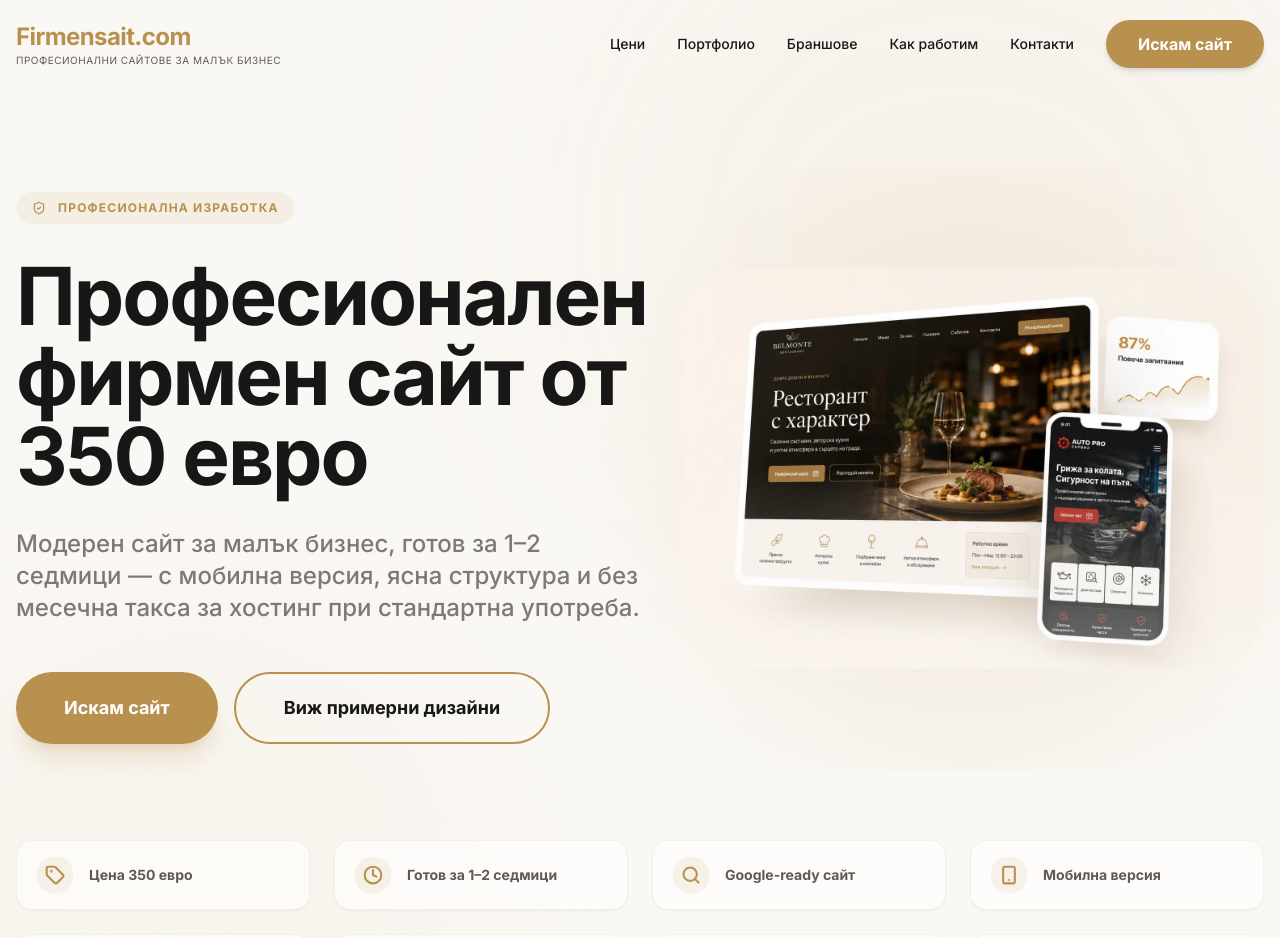
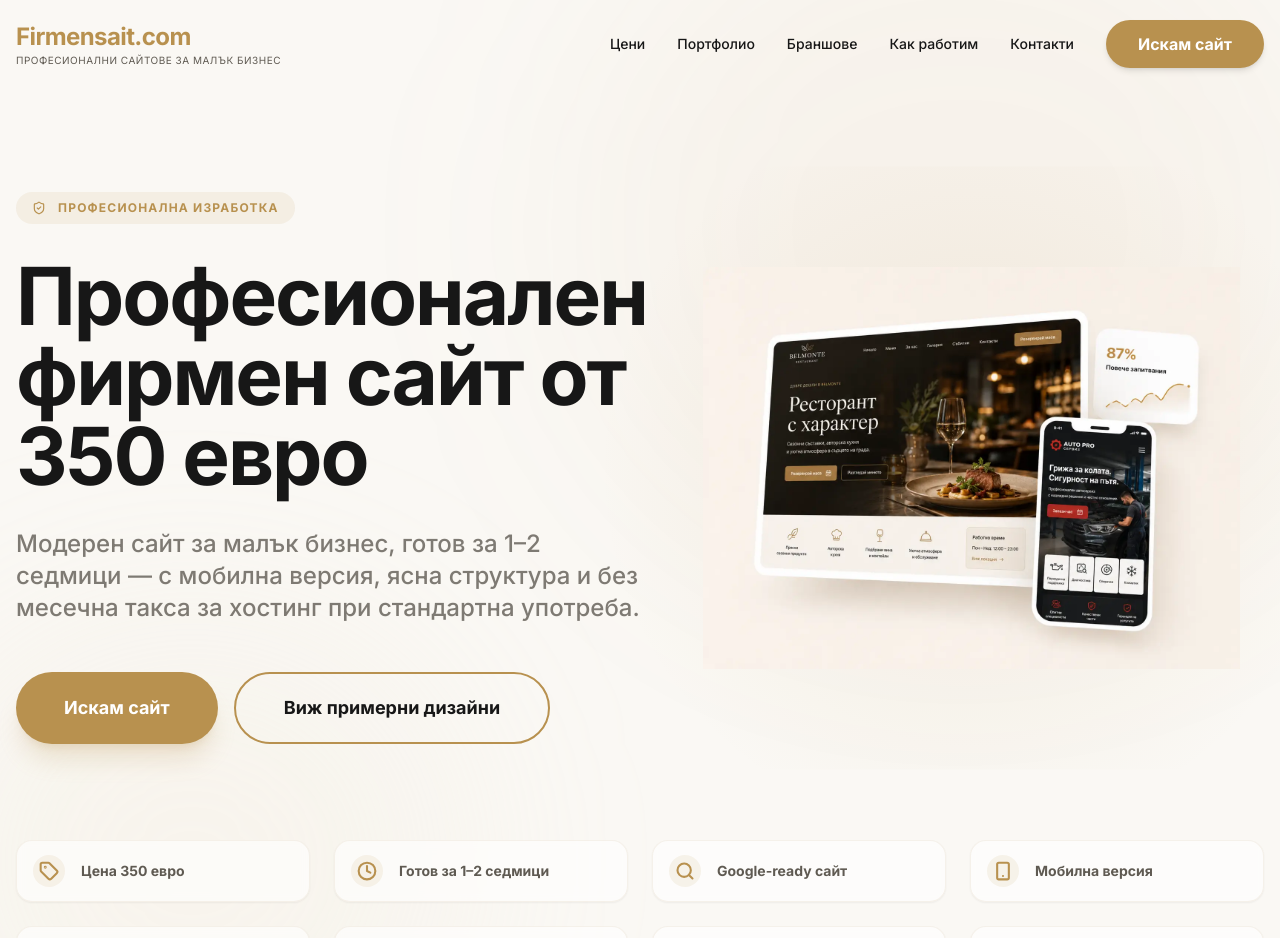
Before and after one commit to Rocka374/firmensait.com, a Next.js app: page / in a window 1280 px wide. Shown: the top 938 px of the page. Built offline with nearby package versions, Linux system fonts and the light colour scheme.

Commit message:
[dyad] Премахване на сенки/рамки от Hero изображението и настройка на баджовете по един на ред на мобилни устройства. - wrote 1 file(s) + extra files edited outside of Dyad

```diff
--- a/src/components/Hero.tsx
+++ b/src/components/Hero.tsx
@@ -26,13 +26,13 @@ const HeroBadge = ({
   className?: string;
 }) => (
   <div className={cn(
-    "bg-white/60 backdrop-blur-sm border border-border/40 px-3 py-3 md:px-5 md:py-4 rounded-2xl flex items-center gap-3 md:gap-4 shadow-sm hover:shadow-md transition-all duration-300",
+    "bg-white/60 backdrop-blur-sm border border-border/40 px-4 py-3.5 rounded-2xl flex items-center gap-4 shadow-sm hover:shadow-md transition-all duration-300",
     className
   )}>
-    <div className="w-7 h-7 md:w-9 md:h-9 bg-primary/10 rounded-lg flex items-center justify-center text-primary shrink-0">
+    <div className="w-8 h-8 bg-primary/10 rounded-lg flex items-center justify-center text-primary shrink-0">
       <Icon size={16} className="md:w-5 md:h-5" strokeWidth={2.5} />
     </div>
-    <span className="text-[10px] sm:text-xs md:text-sm font-bold text-secondary whitespace-nowrap">{children}</span>
+    <span className="text-xs sm:text-sm font-bold text-secondary whitespace-nowrap">{children}</span>
   </div>
 );
 
@@ -60,12 +60,7 @@ export default function Hero() {
         <div className="flex flex-col lg:flex-row items-center mb-16 md:mb-24 gap-12 lg:gap-8">
 
           {/* Left Content */}
-          <motion.div
-            initial={{ opacity: 0, x: -30 }}
-            animate={{ opacity: 1, x: 0 }}
-            transition={{ duration: 0.8, ease: "easeOut" }}
-            className="flex-1 lg:flex-[0.9] text-center lg:text-left relative z-20"
-          >
+          <div className="flex-1 lg:flex-[0.9] text-center lg:text-left relative z-20">
             <div className="inline-flex items-center gap-3 px-4 py-2 rounded-full bg-primary/10 text-primary text-xs font-bold uppercase tracking-widest mb-8">
               <ShieldCheck size={14} />
               Професионална изработка
@@ -85,57 +80,37 @@ export default function Hero() {
                 {hero.secondaryCTA}
               </Button>
             </div>
-          </motion.div>
+          </div>
 
-          {/* Right Visual Showcase - Reduced overlap and balanced scale */}
-          <motion.div
-            initial={{ opacity: 0, scale: 0.95 }}
-            animate={{ opacity: 1, scale: 1 }}
-            transition={{ duration: 1, ease: "easeOut" }}
-            className="flex-1 lg:flex-[1.1] w-full relative max-w-[850px] lg:max-w-none mx-auto py-10 lg:py-0 z-10"
-          >
+          {/* Right Visual Showcase - Cleaned from shadows and animations */}
+          <div className="flex-1 lg:flex-[1.1] w-full relative max-w-[850px] lg:max-w-none mx-auto py-10 lg:py-0 z-10">
             {/* Subtle Radial Glow Behind Image */}
-            <div className="absolute inset-0 bg-[radial-gradient(circle_at_center,_rgba(184,145,79,0.18)_0%,_transparent_70%)] pointer-events-none transform scale-150" />
+            <div className="absolute inset-0 bg-[radial-gradient(circle_at_center,_rgba(184,145,79,0.12)_0%,_transparent_70%)] pointer-events-none transform scale-150" />
 
             <div className="relative z-10 w-full aspect-[16/11]">
-              <div className="relative w-full h-full rounded-[3rem] md:rounded-[4rem] overflow-hidden">
-                {/* CSS Placeholder Background */}
-                <div className="absolute inset-0 p-8 flex flex-col gap-4 opacity-10 bg-primary/5">
-                  <div className="h-8 w-1/3 bg-primary rounded-full" />
-                  <div className="h-40 w-full bg-primary rounded-3xl" />
-                </div>
-
+              <div className="relative w-full h-full">
                 <Image
                   src={hero.heroImage}
                   alt={hero.heroImageAlt}
                   fill
                   priority
-                  className="object-contain lg:object-cover drop-shadow-[0_40px_80px_rgba(0,0,0,0.15)]"
+                  className="object-contain"
                   sizes="(max-width: 1024px) 100vw, 80vw"
                   onError={(e) => { (e.target as any).style.display = 'none'; }}
                 />
-
-                {/* Soft Fade Mask at edges */}
-                <div className="absolute inset-0 bg-gradient-to-t from-background via-transparent to-transparent opacity-40 pointer-events-none" />
               </div>
             </div>
-          </motion.div>
+          </div>
         </div>
 
-        {/* Full Width Badges Grid */}
-        <motion.div
-          initial={{ opacity: 0, y: 30 }}
-          whileInView={{ opacity: 1, y: 0 }}
-          viewport={{ once: true }}
-          transition={{ duration: 0.8, delay: 0.2 }}
-          className="grid grid-cols-2 md:grid-cols-2 lg:grid-cols-4 gap-4 md:gap-6"
-        >
+        {/* Badges Grid - 1 per row on mobile */}
+        <div className="grid grid-cols-1 sm:grid-cols-2 lg:grid-cols-4 gap-4 md:gap-6">
           {badges.map((badge, idx) => (
             <HeroBadge key={idx} icon={badge.icon}>
               {badge.label}
             </HeroBadge>
           ))}
-        </motion.div>
+        </div>
       </div>
     </section>
   );
```
